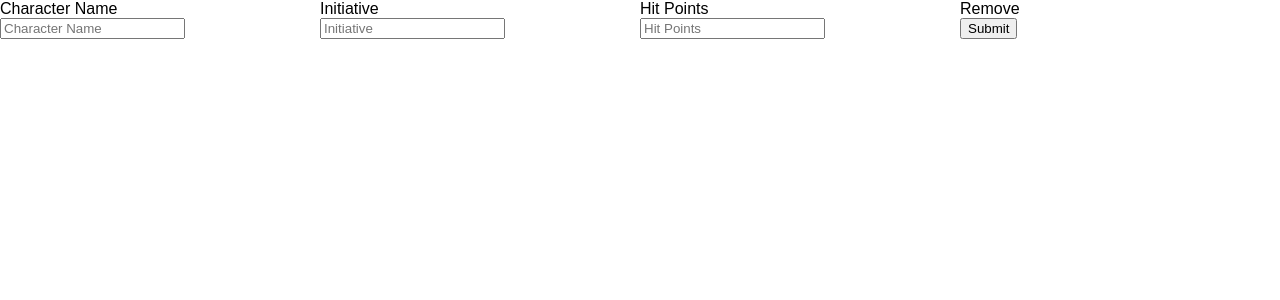
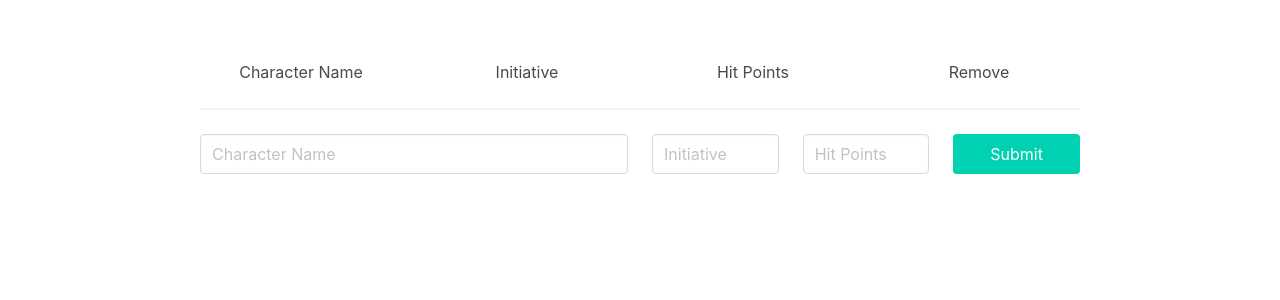
Before and after one commit to spencerkordecki/initiative-tracker, a React (Create React App) app: page / in a window 1280 px wide. Shown: the top 300 px of the page. Built offline with nearby package versions, Linux system fonts and the light colour scheme.

Commit message:
rewrite complete, closes issue #12

```diff
--- a/package.json
+++ b/package.json
@@ -4,7 +4,7 @@
   "private": true,
   "homepage": "http://spencerkordecki.github.io/initiative-tracker",
   "dependencies": {
-    "bulma": "^0.4.3",
+    "bulma": "^0.5.1",
     "enzyme": "^2.9.1",
     "react": "^15.6.1",
     "react-dom": "^15.6.1",
--- a/src/components/InputRow.js
+++ b/src/components/InputRow.js
@@ -49,33 +49,48 @@ class InputRow extends Component {
     render() {
         return (
             <form onSubmit={this.handleSubmit}>
-                <div className="grid-input-row">
-                    <div className="grid-cell">
+                <div className="columns is-multiline is-mobile has-text-centered">
+                    <div className="column is-6-desktop is-6-tablet is-12-mobile">
+                        <div className="field">
+                            <p className="control">
                                 <input
+                                    className="input"
                                     name="characterName"
                                     type="text"
                                     placeholder="Character Name"
                                     value={this.state.characterName}
                                     onChange={this.handleInputChange}></input>
+                            </p>
                         </div>
-                    <div className="grid-cell">
+                    </div>
+                    <div className="column is-2-desktop is-2-tablet is-6-mobile">
+                        <div className="field">
+                            <p className="control">
                                 <input
+                                    className="input"
                                     name="initiative"
                                     type="number"
                                     placeholder="Initiative"
                                     value={this.state.initiative}
                                     onChange={this.handleInputChange}></input>
+                            </p>
                         </div>
-                    <div className="grid-cell">
+                    </div>
+                    <div className="column is-2-desktop is-2-tablet is-6-mobile">
+                        <div className="field">
+                            <p className="control">
                                 <input
+                                    className="input"
                                     name="hitPoints"
                                     type="number"
                                     placeholder="Hit Points"
                                     value={this.state.hitPoints}
                                     onChange={this.handleInputChange}></input>
+                            </p>
                         </div>
-                    <div className="grid-cell">
-                        <button>Submit</button>
+                    </div>
+                    <div className="column is-2-desktop is-2-tablet">
+                        <button className="button is-primary is-fullwidth">Submit</button>
                     </div>
                 </div>
             </form>
--- a/src/components/Table.js
+++ b/src/components/Table.js
@@ -22,7 +22,7 @@ class Table extends Component {
 
     render() {
         return (
-            <div className="grid-container">
+            <div className="has-text-centered">
                 <TableHeader />
                 {this.state.characters.map(function(character, index) {
                     return <TableRow
--- a/src/components/TableHeader.js
+++ b/src/components/TableHeader.js
@@ -3,17 +3,17 @@ import React, { Component } from 'react';
 class TableHeader extends Component {
     render() {
         return (
-            <div className="grid-header">
-                <div className="grid-cell">
+            <div className="columns">
+                <div className="column">
                     <span>Character Name</span>
                 </div>
-                <div className="grid-cell">
+                <div className="column">
                     <span>Initiative</span>
                 </div>
-                <div className="grid-cell">
+                <div className="column">
                     <span>Hit Points</span>
                 </div>
-                <div className="grid-cell">
+                <div className="column">
                     <span>Remove</span>
                 </div>
             </div>
--- a/src/components/TableRow.js
+++ b/src/components/TableRow.js
@@ -22,18 +22,19 @@ class TableRow extends Component {
 
     render() {
         return (
-            <div className="grid-row">
-                <div className="grid-cell">
+            <div className="columns is-mobile">
+                <div className="column is-one-quarter">
                     <span>{this.state.characterName}</span>
                 </div>
-                <div className="grid-cell">
+                <div className="column is-one-quarter">
                     <span>{this.state.initiative}</span>
                 </div>
-                <div className="grid-cell">
+                <div className="column is-one-quarter">
                     <span>{this.state.hitPoints}</span>
                 </div>
-                <div className="grid-cell">
+                <div className="column is-one-quarter">
                     <button
+                        className="button is-danger is-small"
                         onClick={this.remove}>X</button>
                 </div>
             </div>
--- a/src/containers/App.js
+++ b/src/containers/App.js
@@ -2,6 +2,7 @@ import React, { Component } from 'react';
 import InputRow from '../components/InputRow';
 import Table from '../components/Table';
 import '../styles/index.css';
+import 'bulma/css/bulma.css';
 
 const initialState = {
 	'characters': []
@@ -34,10 +35,11 @@ class App extends Component {
 
 	render() {
 		return (
-    		<div className="App">
+    		<div className="app">
     			<Table
 					characters={this.state.characters}
 					removeCharacter={this.removeCharacter} />
+				<hr />
     			<InputRow
 					onSubmit={this.handleSubmit} />
     		</div>
--- a/src/styles/index.css
+++ b/src/styles/index.css
@@ -1,13 +1,20 @@
 body {
     margin: 0;
     padding: 0;
-    font-family: sans-serif;
+    width: 100%;
 }
 
-.grid-header, .grid-row, .grid-input-row {
-	display: flex;
+.app {
+    max-width: 900px;
+    width: 100%;
+    margin: 0 auto;
+    margin-top: 50px;
+    padding: 10px;
 }
 
-.grid-cell {
-	flex: 1;
+/* OVERRIDES */
+.column {
+    text-overflow: ellipsis;
+    white-space: nowrap;
+    overflow: hidden;
 }
```
Also changed, not shown: 2 other files (tests, documents, lock files or other folders). Lines whose indentation alone changed are shown as unchanged.
